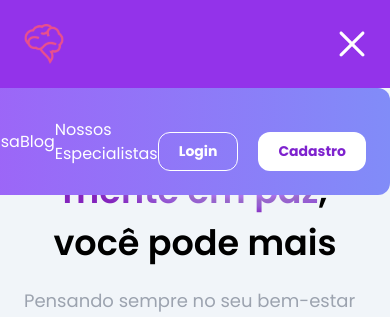
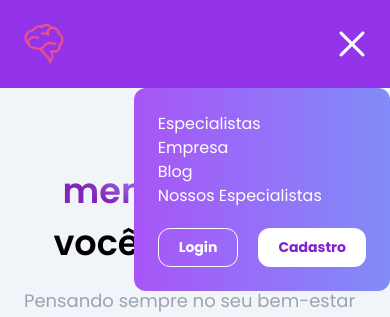
Before and after one commit to paulobahia/PI, a React (Vite) app: page / in a window 390 px wide. Both pictures are taken after a click on the picture 352 px from the left and 44 px from the top of the page. Shown: the top 317 px of the page. Built offline with nearby package versions, Linux system fonts and the light colour scheme.

Commit message:
Fix_Navbar

```diff
--- a/src/pages/LandingPage/components/Navbar.jsx
+++ b/src/pages/LandingPage/components/Navbar.jsx
@@ -9,27 +9,34 @@ const Navbar = () => {
       <img src={logo} alt="hellopsi" className="w-[40px] h-[40px]" />
       <ul className="list-none sm:flex hidden justify-start items-center flex-1">
         <li
-          className={`font-poppins  font-normal cursor-pointer text-[16px] text-white ml-10`}
+          className={`font-poppins  font-normal  text-[16px] text-white ml-10`}
         >
           <div className="gap-x-3 flex">
-            <a href="" className="hover:bg-purple-500 rounded py-1 px-2">
+            <a
+              href=""
+              className="hover:bg-purple-500 cursor-pointer rounded py-1 px-2"
+            >
               Especialistas
             </a>
-            <a href="" className="hover:bg-purple-500 rounded py-1 px-2">
+            <a
+              href=""
+              className="hover:bg-purple-500 cursor-pointer rounded py-1 px-2"
+            >
               Empresa
             </a>
-            <a href="" className="hover:bg-purple-500 rounded py-1 px-2">
+            <a
+              href=""
+              className="hover:bg-purple-500 cursor-pointer rounded py-1 px-2"
+            >
               Blog
             </a>
           </div>
         </li>
       </ul>
       <ul className="list-none sm:flex hidden justify-end items-center flex-1">
-        <li
-          className={`font-poppins font-normal cursor-pointer text-[16px] text-white`}
-        >
+        <li className={`font-poppins font-normal  text-[16px] text-white`}>
           <div className="gap-x-5 flex items-center">
-            <li className="md:flex hidden hover:bg-purple-500  rounded py-1 px-2 ">
+            <li className="md:flex hidden hover:bg-purple-500 cursor-pointer rounded py-1 px-2 ">
               Nossos Especialistas
             </li>
             <button
@@ -60,13 +67,11 @@ const Navbar = () => {
           } p-6 bg-gradient-to-r from-purple-500 to-indigo-400 absolute top-20 right-0 mx-0 my-2 min-w-[140px] rounded-xl sidebar`}
         >
           <ul className="list-none flex flex-col justify-ends items-center flex-1">
-            <li
-              className={`font-poppins font-normal cursor-pointer text-[16px] text-white`}
-            >
-              <li>Especialistas</li>
-              <li>Empresa</li>
-              <li>Blog</li>
-              <li>Nossos Especialistas</li>
+            <div className={`font-poppins font-normal text-[16px] text-white`}>
+              <li className="cursor-pointer">Especialistas</li>
+              <li className="cursor-pointer">Empresa</li>
+              <li className="cursor-pointer">Blog</li>
+              <li className="cursor-pointer">Nossos Especialistas</li>
               <div className="mt-5 flex gap-5">
                 <button
                   type="button"
@@ -81,7 +86,7 @@ const Navbar = () => {
                   Cadastro
                 </button>
               </div>
-            </li>
+            </div>
           </ul>
         </div>
       </div>
```
Also changed, not shown: src/index.css (line endings or trailing spaces).
